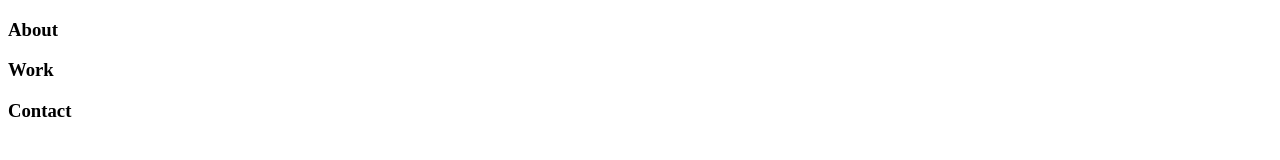
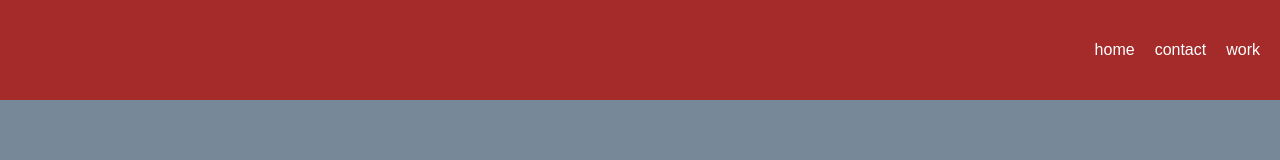
Before and after one commit to KSI-B2-MERN/project-1-html-css-SheikhBooomCoder404, a plain HTML site: page index.html in a window 1280 px wide. Drawn offline with Linux system fonts and the light colour scheme.

Commit message:
Made navbar

```diff
--- a/index.html
+++ b/index.html
@@ -3,19 +3,21 @@
 <head>
     <meta charset="UTF-8">
     <meta name="viewport" content="width=device-width, initial-scale=1.0">
-    <a href="style.c"></a>
+    <link rel="stylesheet" href="style.css">
     <title>Portfolio</title>
 </head>
 <body>
     <div class="full">
         <div class ="navbar">
-            <div calss="NavbarHeading">
-                <h3>About</h3>
-                <h3>Work</h3>
-                <h3>Contact</h3>
+            <div class="NavbarContent">
+                <ul>
+                    <li>home</li>
+                    <li>contact</li>
+                    <li>work</li>
+                </ul>
             </div>
         </div>
-        <div class = "body">
+        <div class = "contentbody">
             <div class="images">
 
             </div>
--- a/style.css
+++ b/style.css
@@ -0,0 +1,47 @@
+body {
+    font-family: Arial, Helvetica, sans-serif;
+    background-color:lightslategrey;
+    margin: 0;
+  }
+
+  .navbar {
+    display:flex;
+    background-color:  brown;
+    justify-content: flex-end;
+    align-items: center;
+    height: 100px;
+  }
+  .NavbarContent ul {
+    list-style:none;
+    display: flex;
+    justify-content:flex-end;
+    align-items: center;
+  }
+  .NavbarContent {
+    display:flex;
+    margin: 0;
+    padding: 0;
+    list-style: none;
+
+    background-color: transparent; /* This is incorrect, transparent and white are not valid values together. Choose one of them. */
+  }
+  .NavbarContent li{
+    margin-right:20px;
+    color:white;
+    justify-content: flex-end;
+  }
+  .NavbarContent li:hover{
+    color: yellow;
+  }
+
+  .contentbody {
+    /* Add styles for the body section here if needed */
+  }
+
+  .images {
+    /* Add styles for the images section here if needed */
+  }
+
+  .footor {
+    /* Add styles for the footer section here if needed */
+  }
```
